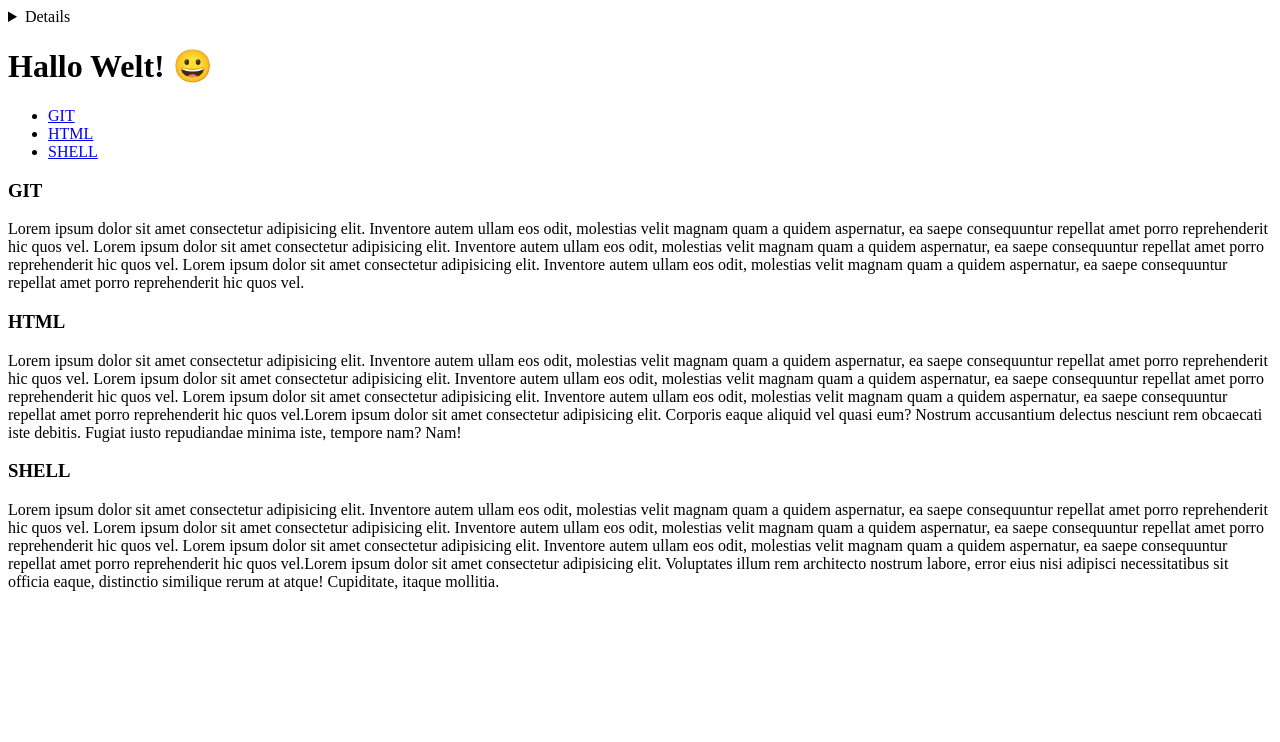
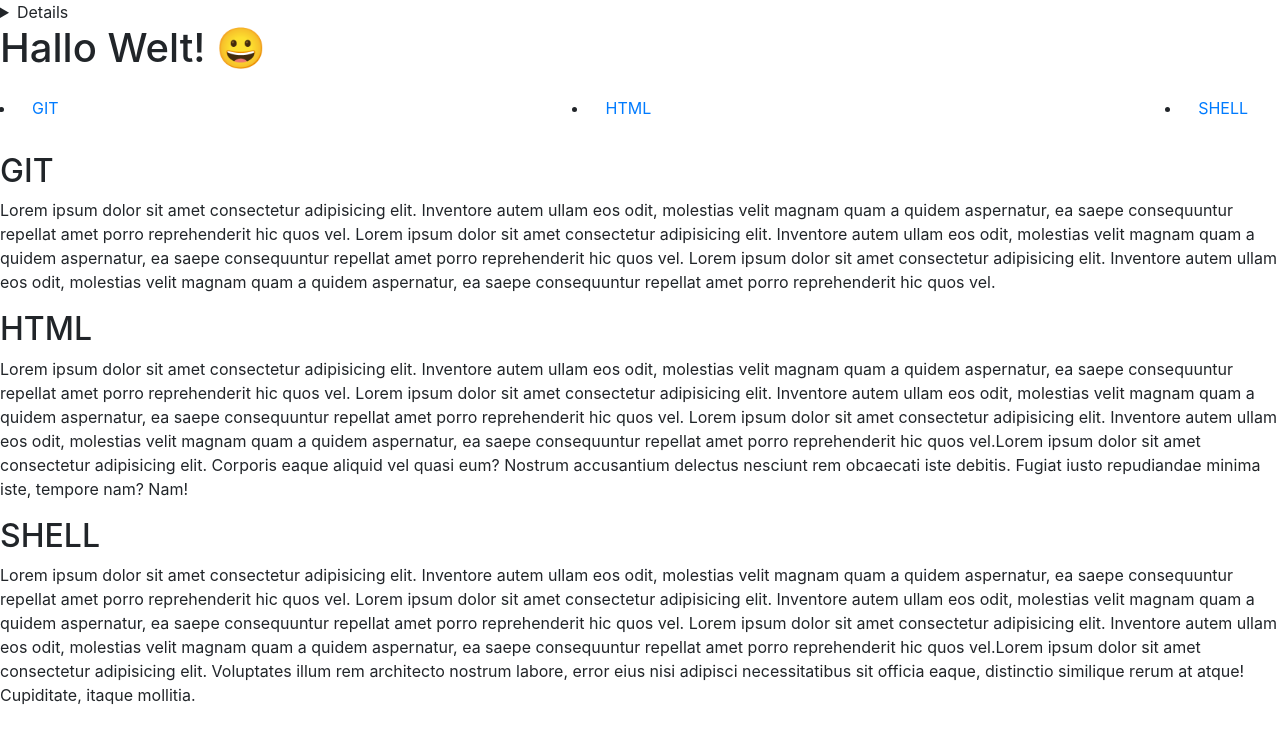
Before and after one commit to Frenzy265/html-playground, a plain HTML site: page index.html in a window 1280 px wide. Drawn offline with nearby package versions, Linux system fonts and the light colour scheme.

Commit message:
install bootstrap

```diff
--- a/index.html
+++ b/index.html
@@ -1,9 +1,19 @@
 <!DOCTYPE html>
-<html>
-
+<html lang="en">
   <head>
     <title>HTML Test</title>
-    <link rel="shortcut icon" type="image/png" href="favicon.png">
+    <link rel="shortcut icon" type="image/png" href="favicon.png" />
+    <meta charset="utf-8" />
+    <meta
+      name="viewport"
+      content="width=device-width, initial-scale=1, shrink-to-fit=no"
+    />
+    <link
+      rel="stylesheet"
+      href="https://stackpath.bootstrapcdn.com/bootstrap/4.4.1/css/bootstrap.min.css"
+      integrity="sha384-Vkoo8x4CGsO3+Hhxv8T/Q5PaXtkKtu6ug5TOeNV6gBiFeWPGFN9MuhOf23Q9Ifjh"
+      crossorigin="anonymous"
+    />
   </head>
 
   <body>
@@ -14,50 +24,78 @@
 
     <h1>Hallo Welt! &#128512;</h1>
     <nav>
-        <ul>
-            <li> <a href="#git">GIT</a></li>
-            <li> <a href="#html">HTML</a></li>
-            <li> <a href="#shell">SHELL</a></li>
+      <ul class="navbar">
+        <li><a href="#git" class="nav-link">GIT</a></li>
+        <li><a href="#html" class="nav-link">HTML</a></li>
+        <li><a href="#shell" class="nav-link">SHELL</a></li>
       </ul>
-
+    </nav>
     <section id="git">
-            <h1>GIT</h1>
-            <p>Lorem ipsum dolor sit amet consectetur adipisicing elit. Inventore autem ullam eos odit, molestias velit
-                magnam quam a quidem aspernatur, ea saepe consequuntur repellat amet porro reprehenderit hic quos vel.
-                Lorem ipsum dolor sit amet consectetur adipisicing elit. Inventore autem ullam eos odit, molestias velit
-                magnam quam a quidem aspernatur, ea saepe consequuntur repellat amet porro reprehenderit hic quos vel.
-                Lorem ipsum dolor sit amet consectetur adipisicing elit. Inventore autem ullam eos odit, molestias velit
-                magnam quam a quidem aspernatur, ea saepe consequuntur repellat amet porro reprehenderit hic quos vel.
+      <h2>GIT</h2>
+      <p>
+        Lorem ipsum dolor sit amet consectetur adipisicing elit. Inventore autem
+        ullam eos odit, molestias velit magnam quam a quidem aspernatur, ea
+        saepe consequuntur repellat amet porro reprehenderit hic quos vel. Lorem
+        ipsum dolor sit amet consectetur adipisicing elit. Inventore autem ullam
+        eos odit, molestias velit magnam quam a quidem aspernatur, ea saepe
+        consequuntur repellat amet porro reprehenderit hic quos vel. Lorem ipsum
+        dolor sit amet consectetur adipisicing elit. Inventore autem ullam eos
+        odit, molestias velit magnam quam a quidem aspernatur, ea saepe
+        consequuntur repellat amet porro reprehenderit hic quos vel.
       </p>
     </section>
 
     <section id="html">
-            <h1>HTML</h1>
-            <p>Lorem ipsum dolor sit amet consectetur adipisicing elit. Inventore autem ullam eos odit, molestias velit
-                magnam quam a quidem aspernatur, ea saepe consequuntur repellat amet porro reprehenderit hic quos vel.
-                Lorem ipsum dolor sit amet consectetur adipisicing elit. Inventore autem ullam eos odit, molestias velit
-                magnam quam a quidem aspernatur, ea saepe consequuntur repellat amet porro reprehenderit hic quos vel.
-                Lorem ipsum dolor sit amet consectetur adipisicing elit. Inventore autem ullam eos odit, molestias velit
-                magnam quam a quidem aspernatur, ea saepe consequuntur repellat amet porro reprehenderit hic quos
-                vel.Lorem ipsum dolor sit amet consectetur adipisicing elit. Corporis eaque aliquid vel quasi eum?
-                Nostrum accusantium delectus nesciunt rem obcaecati iste debitis. Fugiat iusto repudiandae minima iste,
-                tempore nam? Nam!</p>
+      <h2>HTML</h2>
+      <p>
+        Lorem ipsum dolor sit amet consectetur adipisicing elit. Inventore autem
+        ullam eos odit, molestias velit magnam quam a quidem aspernatur, ea
+        saepe consequuntur repellat amet porro reprehenderit hic quos vel. Lorem
+        ipsum dolor sit amet consectetur adipisicing elit. Inventore autem ullam
+        eos odit, molestias velit magnam quam a quidem aspernatur, ea saepe
+        consequuntur repellat amet porro reprehenderit hic quos vel. Lorem ipsum
+        dolor sit amet consectetur adipisicing elit. Inventore autem ullam eos
+        odit, molestias velit magnam quam a quidem aspernatur, ea saepe
+        consequuntur repellat amet porro reprehenderit hic quos vel.Lorem ipsum
+        dolor sit amet consectetur adipisicing elit. Corporis eaque aliquid vel
+        quasi eum? Nostrum accusantium delectus nesciunt rem obcaecati iste
+        debitis. Fugiat iusto repudiandae minima iste, tempore nam? Nam!
+      </p>
     </section>
 
     <section id="shell">
-            <h1>SHELL</h1>
-            <p>Lorem ipsum dolor sit amet consectetur adipisicing elit. Inventore autem ullam eos odit, molestias velit
-                magnam quam a quidem aspernatur, ea saepe consequuntur repellat amet porro reprehenderit hic quos vel.
-                Lorem ipsum dolor sit amet consectetur adipisicing elit. Inventore autem ullam eos odit, molestias velit
-                magnam quam a quidem aspernatur, ea saepe consequuntur repellat amet porro reprehenderit hic quos vel.
-                Lorem ipsum dolor sit amet consectetur adipisicing elit. Inventore autem ullam eos odit, molestias velit
-                magnam quam a quidem aspernatur, ea saepe consequuntur repellat amet porro reprehenderit hic quos
-                vel.Lorem ipsum dolor sit amet consectetur adipisicing elit. Voluptates illum rem architecto nostrum
-                labore, error eius nisi adipisci necessitatibus sit officia eaque, distinctio similique rerum at atque!
-                Cupiditate, itaque mollitia.</p>
+      <h2>SHELL</h2>
+      <p>
+        Lorem ipsum dolor sit amet consectetur adipisicing elit. Inventore autem
+        ullam eos odit, molestias velit magnam quam a quidem aspernatur, ea
+        saepe consequuntur repellat amet porro reprehenderit hic quos vel. Lorem
+        ipsum dolor sit amet consectetur adipisicing elit. Inventore autem ullam
+        eos odit, molestias velit magnam quam a quidem aspernatur, ea saepe
+        consequuntur repellat amet porro reprehenderit hic quos vel. Lorem ipsum
+        dolor sit amet consectetur adipisicing elit. Inventore autem ullam eos
+        odit, molestias velit magnam quam a quidem aspernatur, ea saepe
+        consequuntur repellat amet porro reprehenderit hic quos vel.Lorem ipsum
+        dolor sit amet consectetur adipisicing elit. Voluptates illum rem
+        architecto nostrum labore, error eius nisi adipisci necessitatibus sit
+        officia eaque, distinctio similique rerum at atque! Cupiditate, itaque
+        mollitia.
+      </p>
     </section>
 
-    </nav>
+    <script
+      src="https://code.jquery.com/jquery-3.4.1.slim.min.js"
+      integrity="sha384-J6qa4849blE2+poT4WnyKhv5vZF5SrPo0iEjwBvKU7imGFAV0wwj1yYfoRSJoZ+n"
+      crossorigin="anonymous"
+    ></script>
+    <script
+      src="https://cdn.jsdelivr.net/npm/popper.js@1.16.0/dist/umd/popper.min.js"
+      integrity="sha384-Q6E9RHvbIyZFJoft+2mJbHaEWldlvI9IOYy5n3zV9zzTtmI3UksdQRVvoxMfooAo"
+      crossorigin="anonymous"
+    ></script>
+    <script
+      src="https://stackpath.bootstrapcdn.com/bootstrap/4.4.1/js/bootstrap.min.js"
+      integrity="sha384-wfSDF2E50Y2D1uUdj0O3uMBJnjuUD4Ih7YwaYd1iqfktj0Uod8GCExl3Og8ifwB6"
+      crossorigin="anonymous"
+    ></script>
   </body>
-
 </html>
```
Lines whose indentation alone changed are shown as unchanged.
